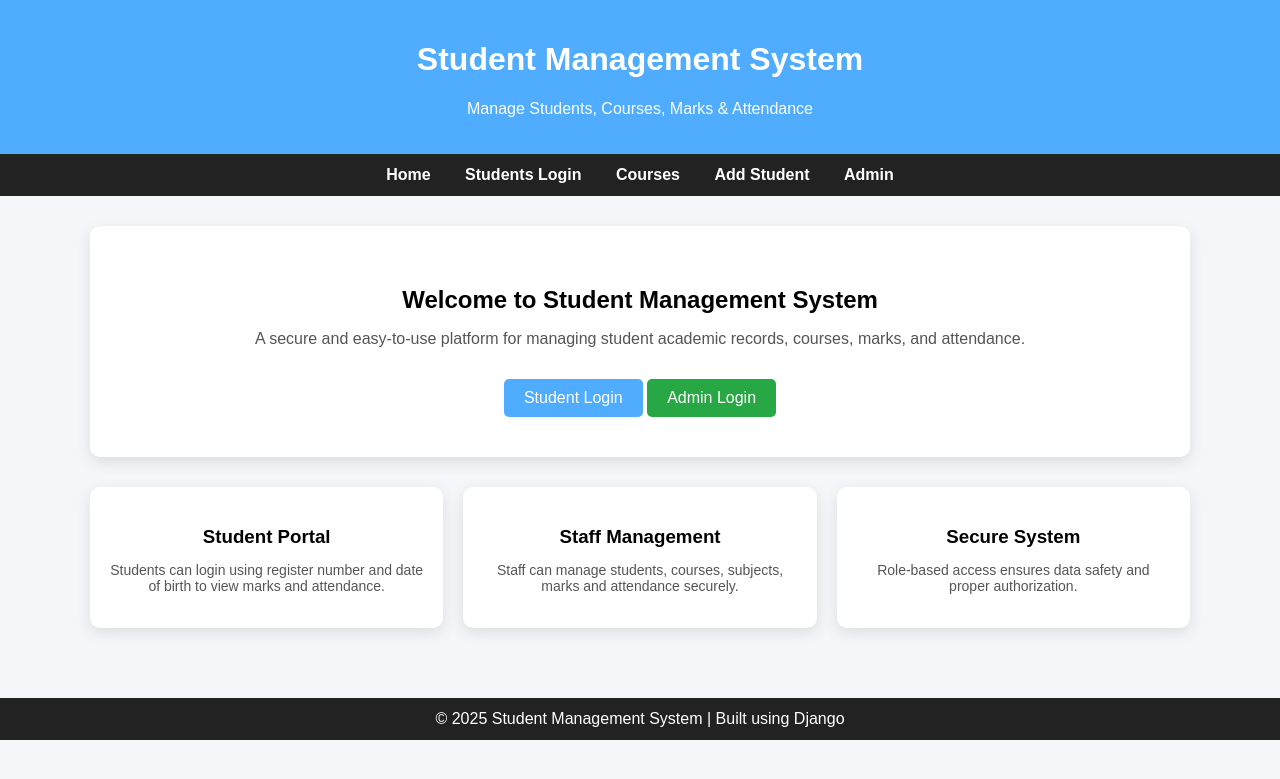
After one commit to M-Swathi22/Student-Management-System-Django, a Django app: page / in a window 1280 px wide. The commit adds this page. Shown: the top 779 px of the page. Run offline with Django 5.2, Linux system fonts and the light colour scheme.

```diff
--- /dev/null
+++ b/sms_project/sms_app/templates/home.html
@@ -0,0 +1,173 @@
+<!DOCTYPE html>
+<html>
+<head>
+    <title>Student Management System</title>
+
+    <style>
+        body {
+            margin: 0;
+            font-family: Arial, sans-serif;
+            background: #f4f6f9;
+        }
+
+        /* HEADER */
+        header {
+            background: #4facfe;
+            color: white;
+            padding: 20px;
+            text-align: center;
+        }
+
+        /* NAVBAR */
+        nav {
+            background: #222;
+            padding: 12px;
+            text-align: center;
+        }
+
+        nav a {
+            color: white;
+            margin: 0 15px;
+            text-decoration: none;
+            font-weight: bold;
+        }
+
+        nav a:hover {
+            color: #4facfe;
+        }
+
+        /* MAIN CONTENT */
+        .container {
+            max-width: 1100px;
+            margin: auto;
+            padding: 30px;
+        }
+
+        .hero {
+            background: white;
+            padding: 40px;
+            border-radius: 10px;
+            box-shadow: 0 5px 15px rgba(0,0,0,0.1);
+            text-align: center;
+        }
+
+        .hero h2 {
+            margin-bottom: 10px;
+        }
+
+        .hero p {
+            font-size: 16px;
+            color: #555;
+        }
+
+        .btn {
+            display: inline-block;
+            margin-top: 15px;
+            padding: 10px 20px;
+            background: #4facfe;
+            color: white;
+            text-decoration: none;
+            border-radius: 5px;
+        }
+
+        .btn:hover {
+            background: #3b8ddf;
+        }
+
+        /* FEATURES */
+        .features {
+            display: flex;
+            gap: 20px;
+            margin-top: 30px;
+        }
+
+        .card {
+            background: white;
+            padding: 20px;
+            flex: 1;
+            border-radius: 10px;
+            box-shadow: 0 5px 15px rgba(0,0,0,0.1);
+            text-align: center;
+        }
+
+        .card h3 {
+            margin-bottom: 10px;
+        }
+
+        .card p {
+            color: #555;
+            font-size: 14px;
+        }
+
+        /* FOOTER */
+        footer {
+            background: #222;
+            color: white;
+            text-align: center;
+            padding: 12px;
+            margin-top: 40px;
+        }
+    </style>
+</head>
+
+<body>
+
+<header>
+    <h1>Student Management System</h1>
+    <p>Manage Students, Courses, Marks & Attendance</p>
+</header>
+
+<nav>
+    <a href="{% url 'home' %}">Home</a>
+    <a href="{% url 'student_login' %}">Students Login</a>
+    <a href="#">Courses</a>
+    <a href="#">Add Student</a>
+    <a href="{% url 'staff_login' %}">Admin</a>
+</nav>
+
+<div class="container">
+
+    <div class="hero">
+        <h2>Welcome to Student Management System</h2>
+        <p>
+            A secure and easy-to-use platform for managing student academic records,
+            courses, marks, and attendance.
+        </p>
+
+        <a href="{% url 'student_login' %}" class="btn">Student Login</a>
+        <a href="{% url 'staff_login' %}" class="btn" style="background:#28a745;">Admin Login</a>
+    </div>
+
+    <div class="features">
+        <div class="card">
+            <h3>Student Portal</h3>
+            <p>
+                Students can login using register number and date of birth
+                to view marks and attendance.
+            </p>
+        </div>
+
+        <div class="card">
+            <h3>Staff Management</h3>
+            <p>
+                Staff can manage students, courses, subjects, marks
+                and attendance securely.
+            </p>
+        </div>
+
+        <div class="card">
+            <h3>Secure System</h3>
+            <p>
+                Role-based access ensures data safety and proper authorization.
+            </p>
+        </div>
+    </div>
+
+</div>
+
+<footer>
+    © 2025 Student Management System | Built using Django
+</footer>
+
+</body>
+</html>
--- a/sms_project/sms_app/urls.py
+++ b/sms_project/sms_app/urls.py
@@ -2,10 +2,11 @@ from django.urls import path
 from . import views
 
 urlpatterns = [
+    path('', views.home, name='home'),
     path('login/', views.student_login, name='student_login'),
     path('dashboard/', views.student_dashboard, name='student_dashboard'),
     path('logout/', views.student_logout, name='student_logout'),
     path('marks/', views.student_marks, name='student_marks'),
     path('attendance/', views.student_attendance, name='student_attendance'),
-
+    path('staff/login/', views.staff_login, name='staff_login'),
 ]
--- a/sms_project/sms_app/views.py
+++ b/sms_project/sms_app/views.py
@@ -1,5 +1,9 @@
 from django.shortcuts import render, redirect
 from .models import Student
+
+def home(request):
+    return render(request, 'home.html')
+
 
 def student_login(request):
     if request.method == "POST":
@@ -47,3 +51,6 @@ def student_attendance(request):
     attendance = Attendance.objects.filter(student=student)  # ✅ Correct
 
     return render(request, 'student_attendance.html', {'attendance': attendance})
+
+def staff_login(request):
+    return render(request, 'staff_login.html')
```
Also changed, not shown: sms_project/sms_app/templates/base.html (added, +95 -0 lines), sms_project/sms_app/templates/student_attendance.html (+15 -16 lines), sms_project/sms_app/templates/student_dashboard.html (+21 -17 lines), sms_project/sms_app/templates/student_login.html (+10 -20 lines), sms_project/sms_app/templates/student_marks.html (+15 -16 lines).
